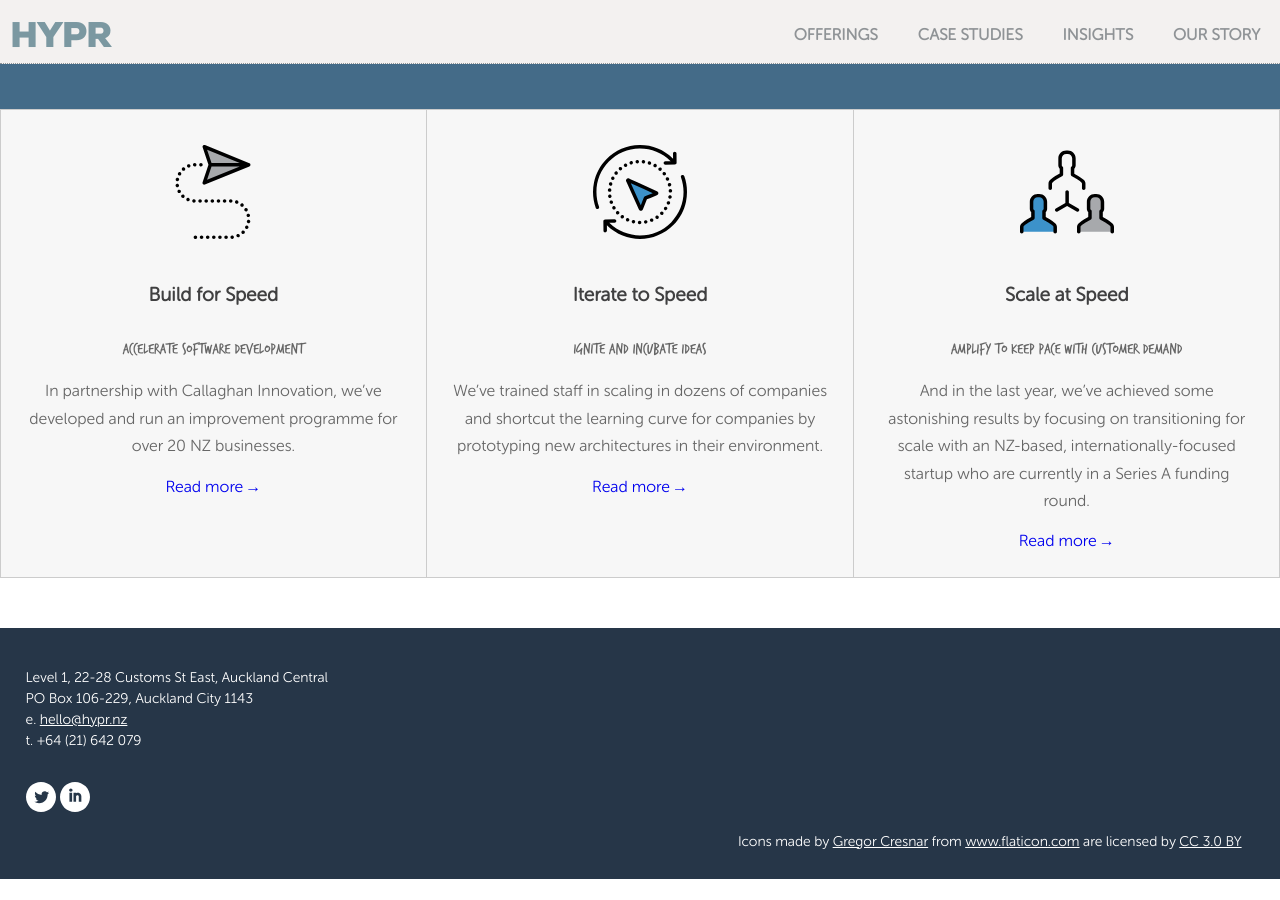
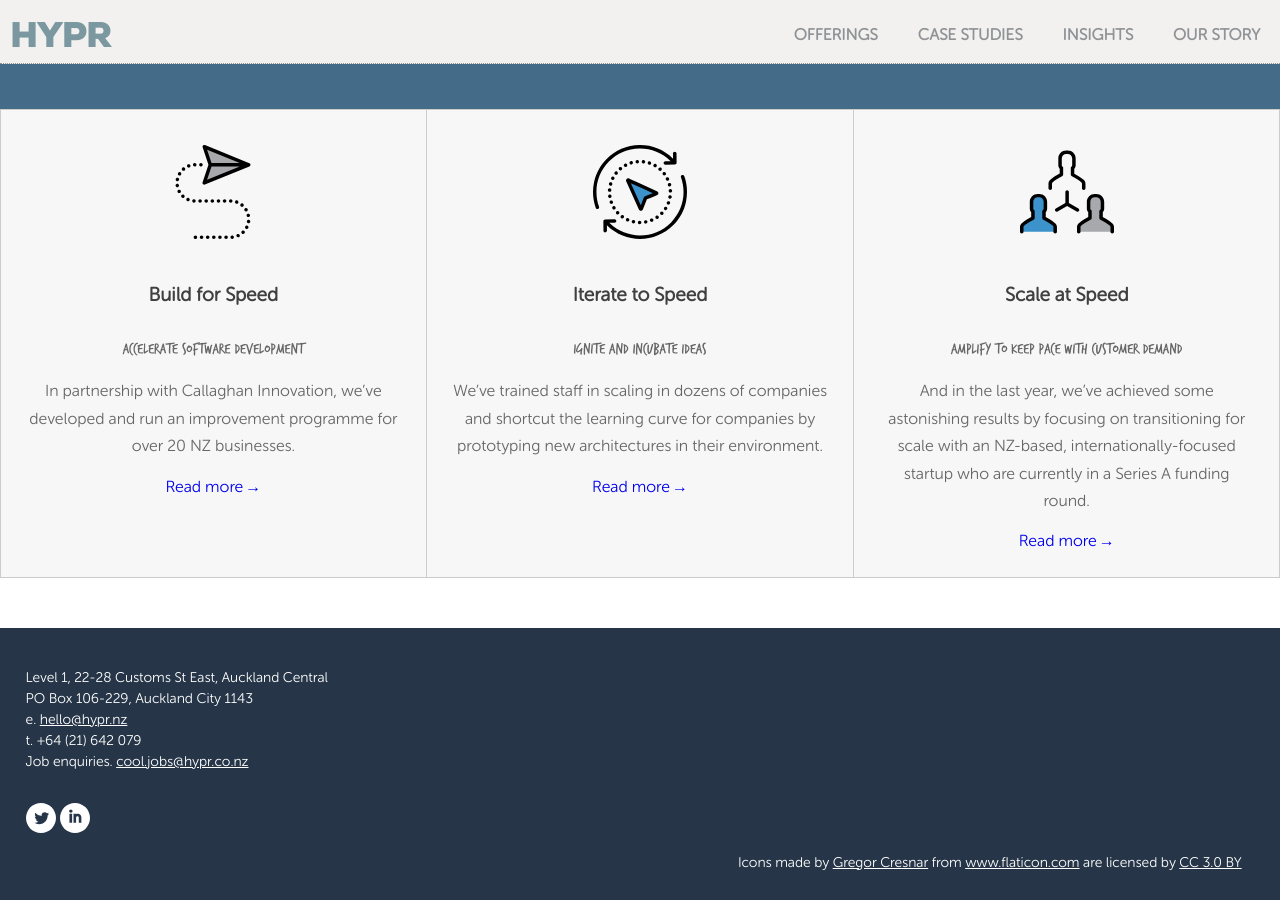
Before and after one commit to hyprnz/hyprnz.github.io, a Jekyll site: the page built from index.md, in a window 1280 px wide and 900 px high, scrolled down 1183 px. Built offline with Jekyll 4.4.1, drawn with Linux system fonts in a browser that asks for light colours; before the commit the page ends 2062 px from its top, so only the background shows below that.

Commit message:
Update footer.html

```diff
--- a/_includes/footer.html
+++ b/_includes/footer.html
@@ -11,7 +11,8 @@
                         </span>
                     <br/>e. <a href="mailto:hello@hypr.nz?Subject=Hello%20Hypr" class="link-blue" title="hello@hypr.nz"
                                itemprop="email">hello@hypr.nz</a>
-                    <br/>t. <span itemprop="telephone">+64 (21) 642 079</span>
+                    <br/>t. <span itemprop="telephone">+64 (21) 642 079</span><br/>Job enquiries. <a href="mailto:cool.jobs@hypr.co.nz?Subject=Hello%20Hypr" class="link-blue" title="cool.jobs@hypr.co.nz"
+                               itemprop="email">cool.jobs@hypr.co.nz</a>
                 </p>
             </div>
             <div class="footer-lists">
```
